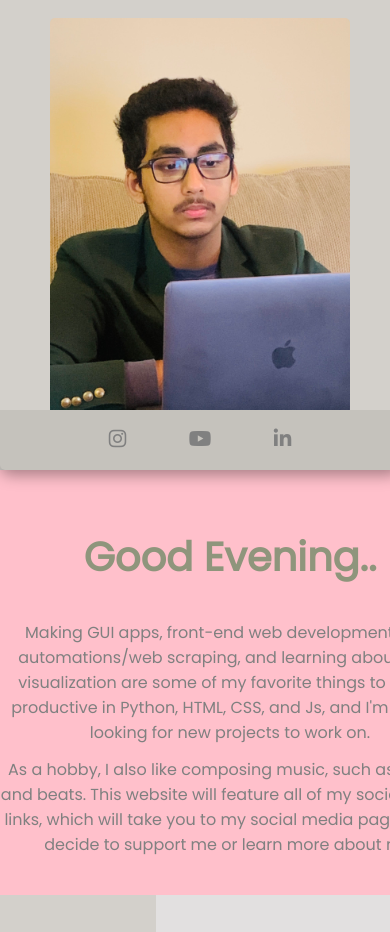
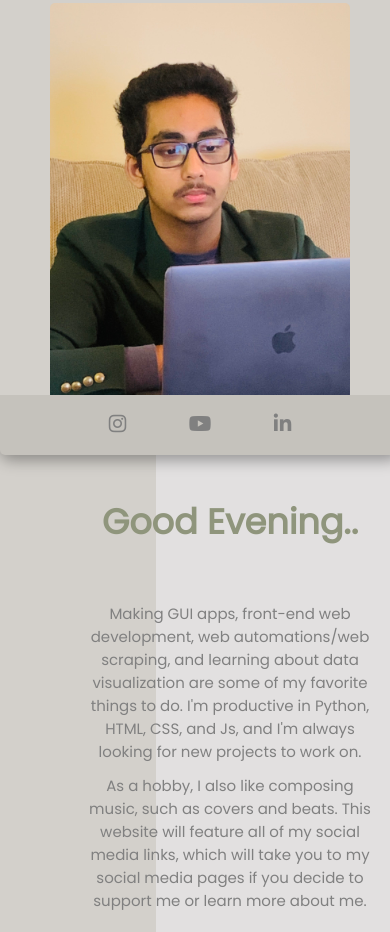
Before and after one commit to nethann/nethann.github.io, a plain HTML site: page index.html in a window 390 px wide. Shown: the part 230-1162 px from the top of the page. Drawn offline with Linux system fonts and the light colour scheme.

Commit message:
updated website
updated

```diff
--- a/personelweb.css
+++ b/personelweb.css
@@ -242,7 +242,7 @@ body{
         height: 425px;
         margin-left: auto;
         margin-right: auto;
-        background-color: pink;
+        background-color: transparent;
         text-align: center;
     }
 
@@ -263,3 +263,52 @@ body{
 
 
 }
+
+@media screen and (max-width: 460px) {
+
+    .information-container{
+        background-color: transparent;
+        height: 1000px;
+    }
+    .container{
+        background-color: transparent;
+        display: flex;
+        flex-direction: column;
+    }
+
+    .crd1{
+        margin-left: auto;
+        margin-right: auto;
+    }
+
+    .crd2{
+        height: 455px;
+        margin-left: auto;
+        margin-right: auto;
+        background-color: transparent;
+        text-align: center;
+    }
+
+    .holder2{
+        margin-left: auto;
+        margin-right: auto;
+        width: 300px;
+    }
+
+    .welcome{
+        font-size: 35px;
+        margin-left: auto;
+        margin-right: auto;
+    }
+
+    .context{
+        font-size: 15px;
+    }
+
+
+    .info{
+        font-size: 15px;
+    }
+
+
+}
```
